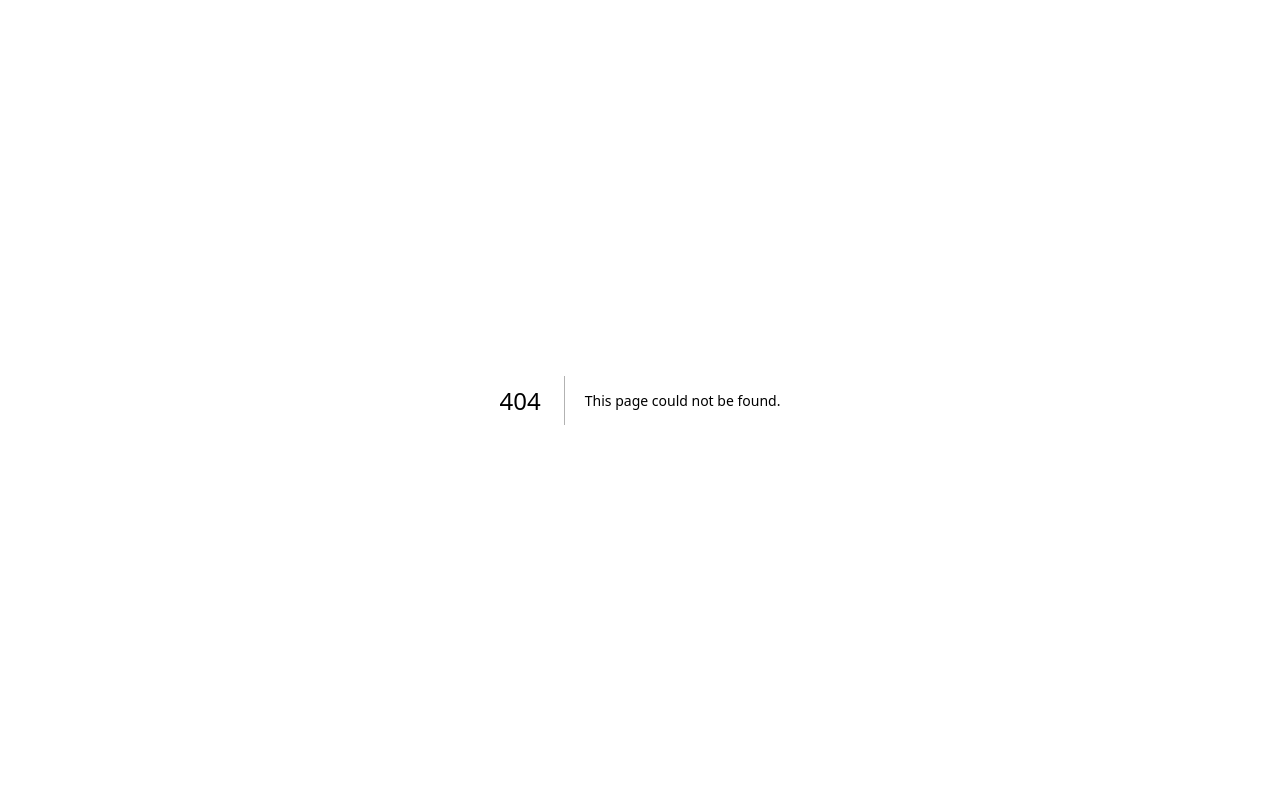
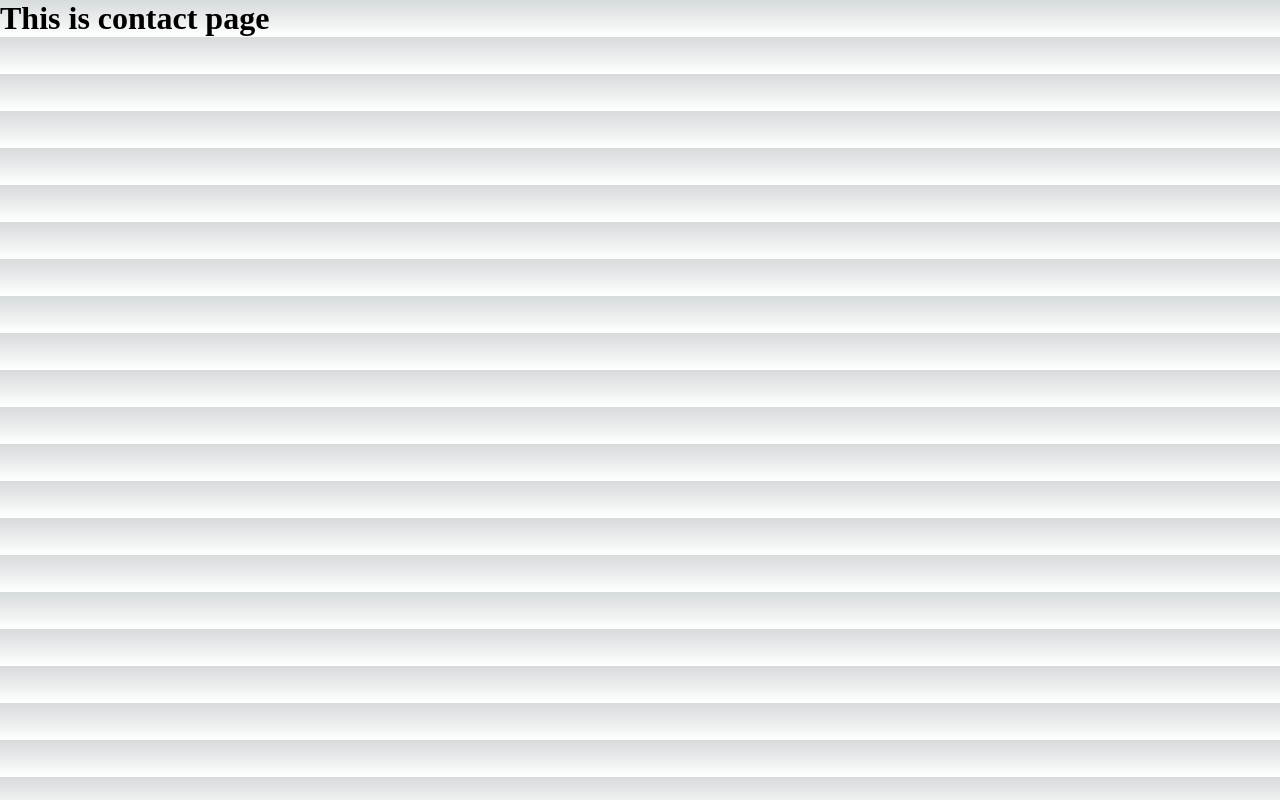
Before and after one commit to abir14016/explore-nextJS, a Next.js app: page /contact in a window 1280 px wide. Before the commit this address had no page. Built offline with nearby package versions, Linux system fonts and the light colour scheme.

Commit message:
[DONE] explore file based routing system

```diff
--- /dev/null
+++ b/src/pages/contact.js
@@ -0,0 +1,11 @@
+import React from 'react';
+
+const ContactPage = () => {
+    return (
+        <div>
+            <h1>This is contact page</h1>
+        </div>
+    );
+};
+
+export default ContactPage;
```
Also changed, not shown: src/pages/about.js (added, +11 -0 lines).
